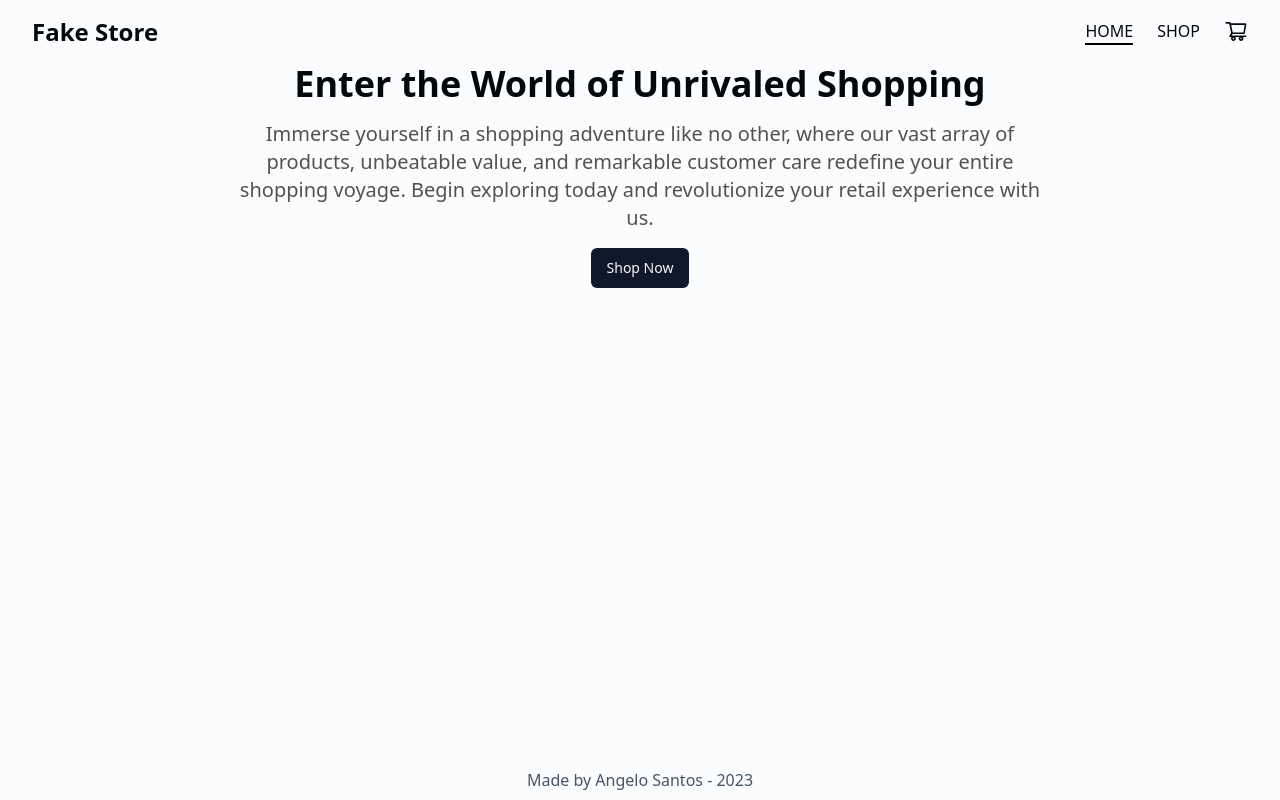
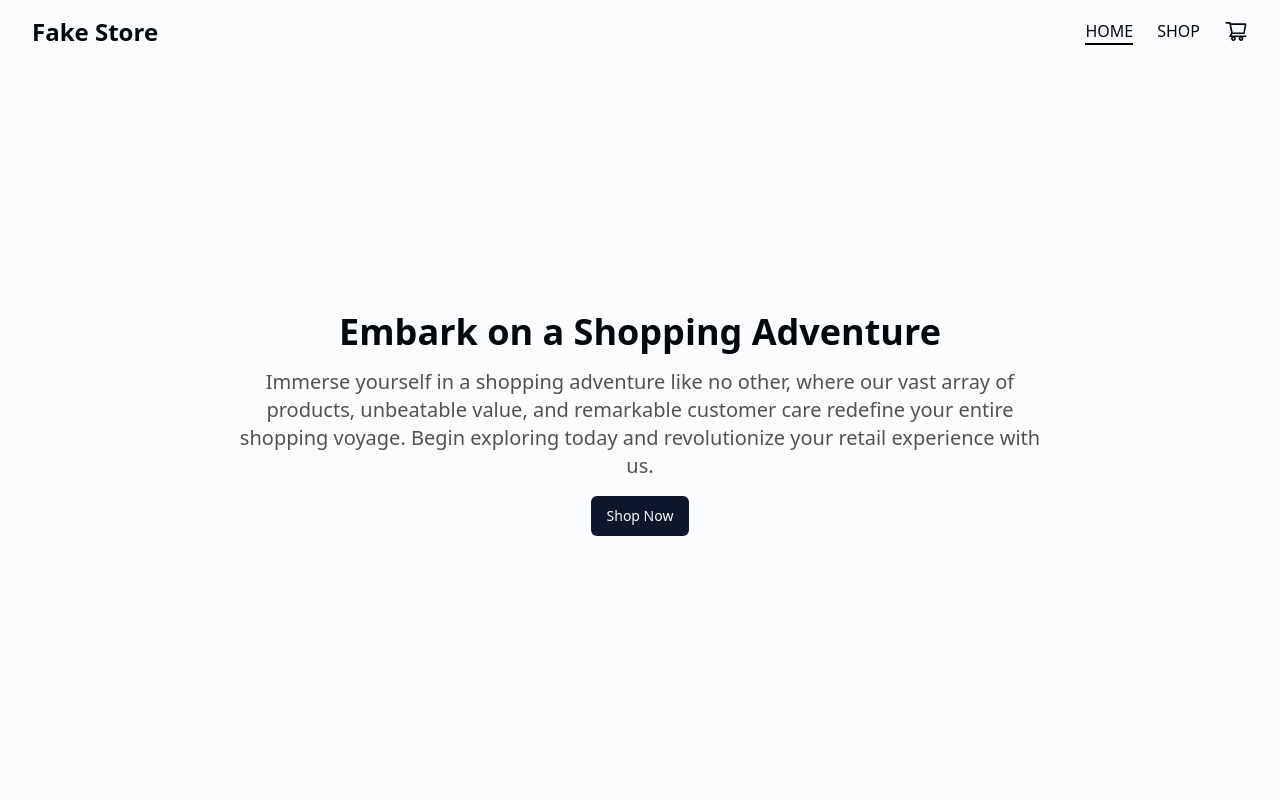
Before and after one commit to Sanjero20/shopping-cart, a Next.js app: page / in a window 1280 px wide. Built offline with nearby package versions, Linux system fonts and the light colour scheme.

Commit message:
Adjust hero section placement

```diff
--- a/app/layout.tsx
+++ b/app/layout.tsx
@@ -1,6 +1,6 @@
+import '../styles/globals.css';
+
 import MainNav from '@/components/main-nav';
-import Footer from '@/components/footer';
-import '../styles/globals.css';
 
 export const metadata = {
   title: 'Fake Store',
@@ -14,10 +14,9 @@
 }) {
   return (
     <html lang="en">
-      <body className="flex h-screen flex-col bg-background text-text">
+      <body className="flex h-screen min-h-screen flex-col bg-background text-text">
         <MainNav />
-        <main className="container flex-1">{children}</main>
-        <Footer />
+        <main className="container flex-1 pb-4">{children}</main>
       </body>
     </html>
   );
--- a/app/page.tsx
+++ b/app/page.tsx
@@ -2,10 +2,10 @@
 
 function HomePage() {
   return (
-    <div className="flex h-full flex-col items-center">
+    <div className="flex h-full flex-col items-center justify-center">
       <section className="flex flex-col items-center justify-center gap-4 text-center">
         <h1 className="text-3xl font-bold md:text-4xl">
-          Enter the World of Unrivaled Shopping
+          Embark on a Shopping Adventure
         </h1>
         <p className="text-lg text-neutral-600 md:w-2/3 md:text-xl">
           Immerse yourself in a shopping adventure like no other, where our vast
```
